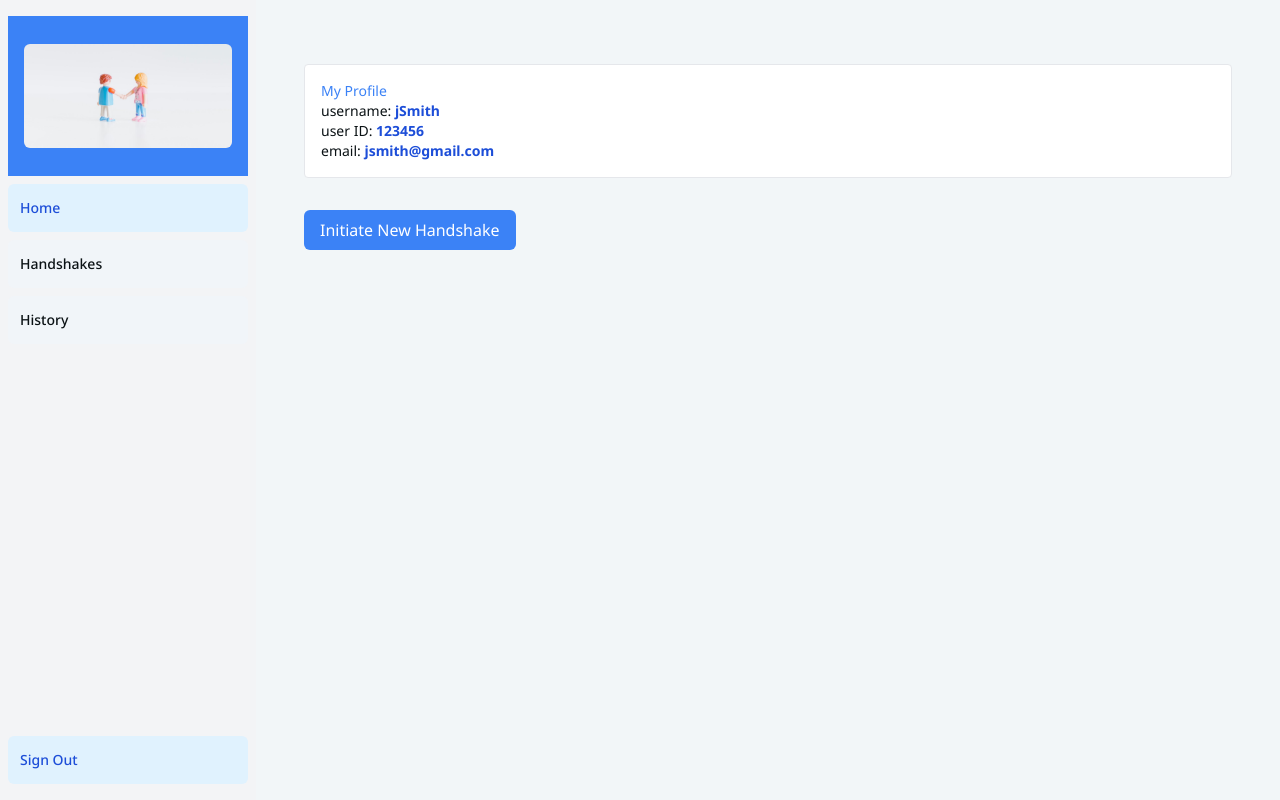
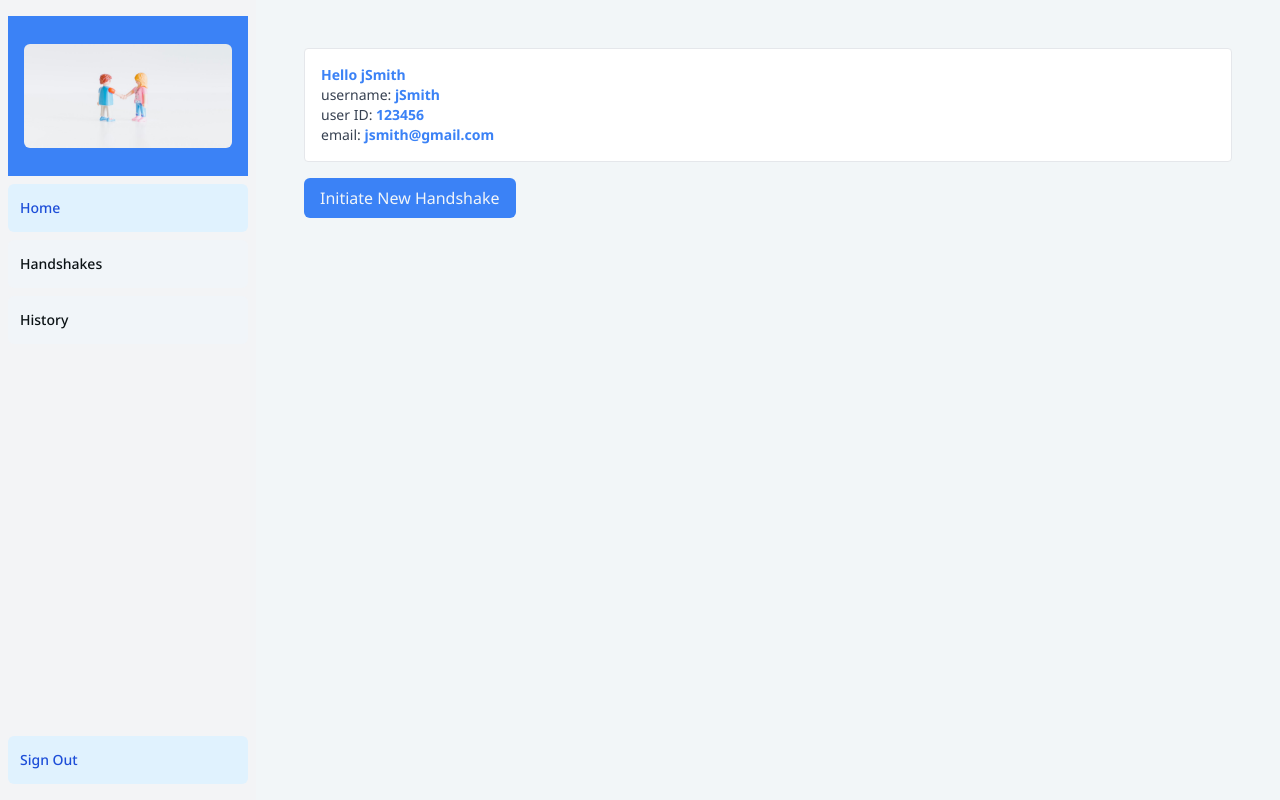
Before and after one commit to aashpis/handshakr, a Next.js app in the folder handshakr/: page /dashboard in a window 1280 px wide. Built offline with nearby package versions, Linux system fonts and the light colour scheme; no server answers; a web font is replaced by a local one.

Commit message:
update styling to use theme colors

```diff
--- a/handshakr/app/ui/initiate-handshake.jsx
+++ b/handshakr/app/ui/initiate-handshake.jsx
@@ -9,7 +9,7 @@ export default function InitiateHandshake() {
       {!showHandshakeForm ? (
         <button
           onClick={() => setShowHandshakeForm(true)}
-          className="bg-blue-500 text-white px-4 py-2 rounded-md mt-4"
+          className="bg-blue-500 text-neutral px-4 py-2 rounded-md mt-4"
         >
           Initiate New Handshake
         </button>
@@ -18,7 +18,7 @@ export default function InitiateHandshake() {
           <HandshakeCreationForm />
           <button
             onClick={() => setShowHandshakeForm(false)} // Cancel button
-            className="bg-gray-500 text-white px-4 py-2 rounded-md mt-4"
+            className="bg-gray-500 text-neutral px-4 py-2 rounded-md mt-4"
           >
             Cancel
           </button>
--- a/handshakr/app/ui/login-form.jsx
+++ b/handshakr/app/ui/login-form.jsx
@@ -73,7 +73,7 @@ export default function LoginForm() {
               Forgot Password?
             </Link>
             <button
-              className="bg-blue-500 hover:bg-blue-700 text-white font-bold py-2 px-4 rounded focus:outline-none focus:shadow-outline"
+              className="bg-primary hover:bg-primary-dark text-neutral font-bold py-2 px-4 rounded focus:outline-none focus:shadow-outline"
               type="submit"
               disabled={pending}
             >
--- a/handshakr/app/ui/profile-card.jsx
+++ b/handshakr/app/ui/profile-card.jsx
@@ -3,12 +3,12 @@
 
 export default function ProfileCard({ username, userId, email }) {
    return (
-      <div className="bg-white my-4 text-grey-700 text-sm border rounded">
-         <div className="m-4">
-            <h1 className="text-blue-500">My Profile</h1>
-            <p>username: <span className="text-blue-700 font-bold">{username}</span></p>
-            <p>user ID: <span className="text-blue-700 font-bold">{userId}</span></p>
-            <p>email: <span className="text-blue-700 font-bold">{email}</span></p>
+      <div className="bg-white text-neutral-dark text-sm border rounded">
+         <div className="p-4">
+            <h1 className="text-primary font-bold">Hello {username}</h1>
+            <p>username: <span className="text-primary font-bold">{username}</span></p>
+            <p>user ID: <span className="text-primary font-bold">{userId}</span></p>
+            <p>email: <span className="text-primary font-bold">{email}</span></p>
          </div>
       </div>
 
--- a/handshakr/app/ui/user-register-form.jsx
+++ b/handshakr/app/ui/user-register-form.jsx
@@ -62,7 +62,7 @@ export default function UserRegisterForm() {
           </div>
         )}
         <button
-          className="bg-blue-500 hover:bg-blue-700 text-white font-bold py-2 px-4 rounded focus:outline-none focus:shadow-outline"
+          className="bg-primary hover:bg-primary-dark text-neutral font-bold py-2 px-4 rounded focus:outline-none focus:shadow-outline"
           disabled={pending}
           type="submit">
           Sign Up
```
